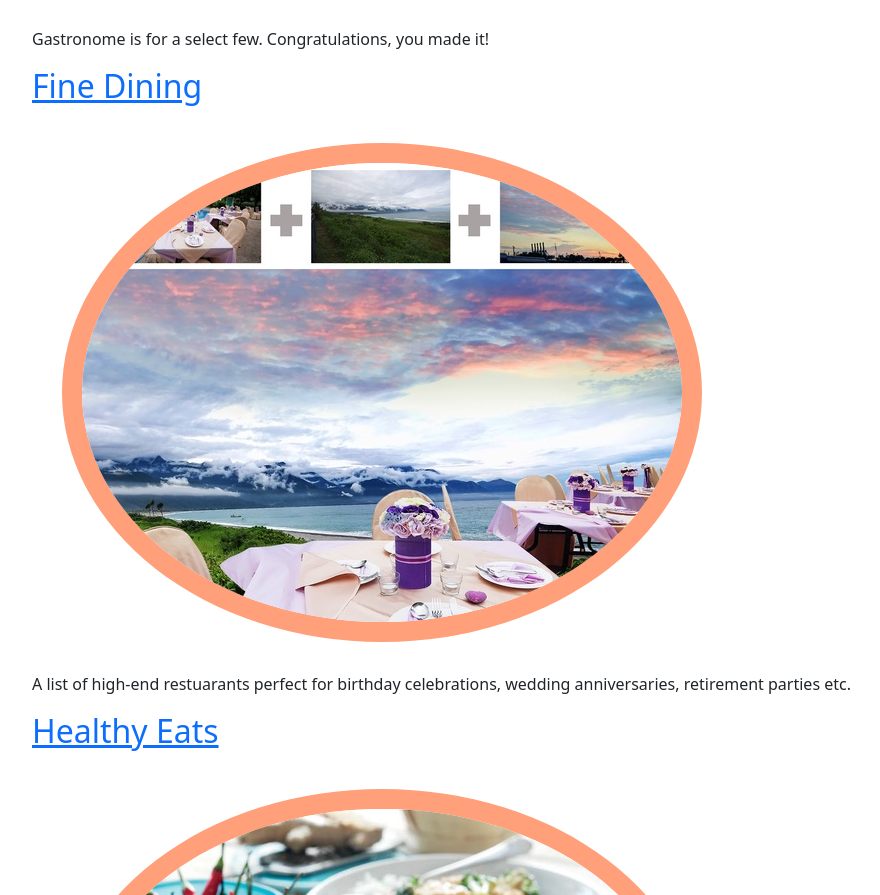
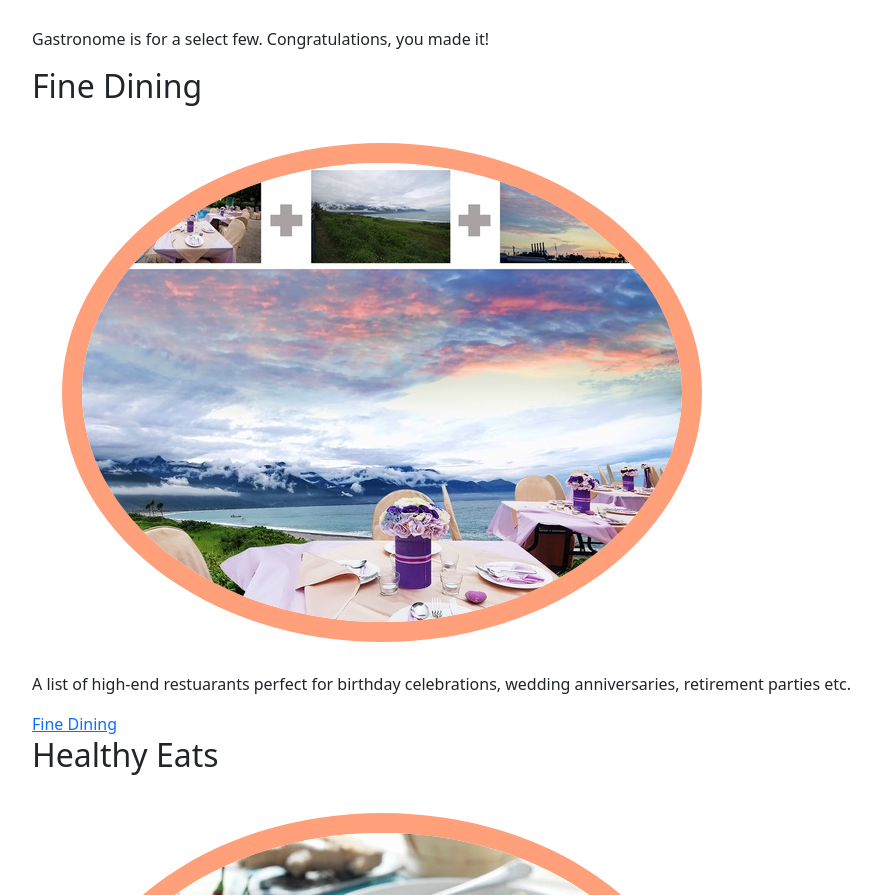
Before and after one commit to EniolaLonge/icj-final-project, a website: page src/njk/index.njk in a window 1280 px wide. Shown: the part 537-1432 px from the top of the page, without its empty margins (50-930 px from the left). Drawn offline with nearby package versions, Linux system fonts and the light colour scheme; files that its build step writes are made by us from their sources; files whose address does not match are found by name.

Commit message:
Removed h2 tag from href.

```diff
--- a/src/njk/index.njk
+++ b/src/njk/index.njk
@@ -11,14 +11,16 @@
     <img src="img/Gastronome.jpeg" alt="Stack-of-Fish-and-Peppers-Picture">
     </div>
   <p>Gastronome is for a select few. Congratulations, you made it!</p>
-  <a href="restaurants/fine-dining.html" target="_blank"><h2>Fine Dining</h2></a>
+  <h2>Fine Dining</h2>
   <div class="col">
   <img src="img/Fine Dining.jpeg" alt="Stack-of-Fish-and-Peppers-Picture">
   </div>
     <p>A list of high-end restuarants perfect for birthday celebrations, wedding anniversaries, retirement parties etc.</p>
-  <a href="restaurants/healthy-eats.html" target="_blank"><h2>Healthy Eats</h2></a>
+    <a href="restaurants/fine-dining.html" target="_blank">Fine Dining</a>
+    <h2>Healthy Eats</h2>
   <img src="img/Healthy Eats.jpeg" alt="Rice-and-Vegetable-Bowl">
     <p>Fitfam is great when you have the resources at your fingertips. Here's a list of restaurants that offer tasty but healthy meals. Check out our healthy eats restaurants.</p>
+    <a href="restaurants/healthy-eats.html" target="_blank">Healthy Eats</a>
   <h2>Quick Bites</h2>
   <div class="col">
   <img src="img/Quick Bites.jpeg" alt="Burger-and-Fries-Picture">
```
Also changed, not shown: docs/index.html.
